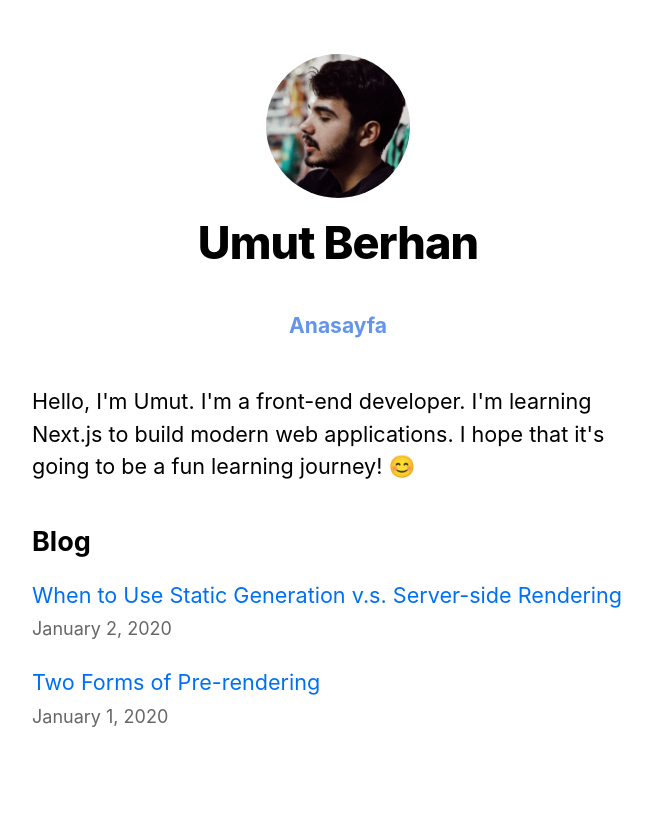
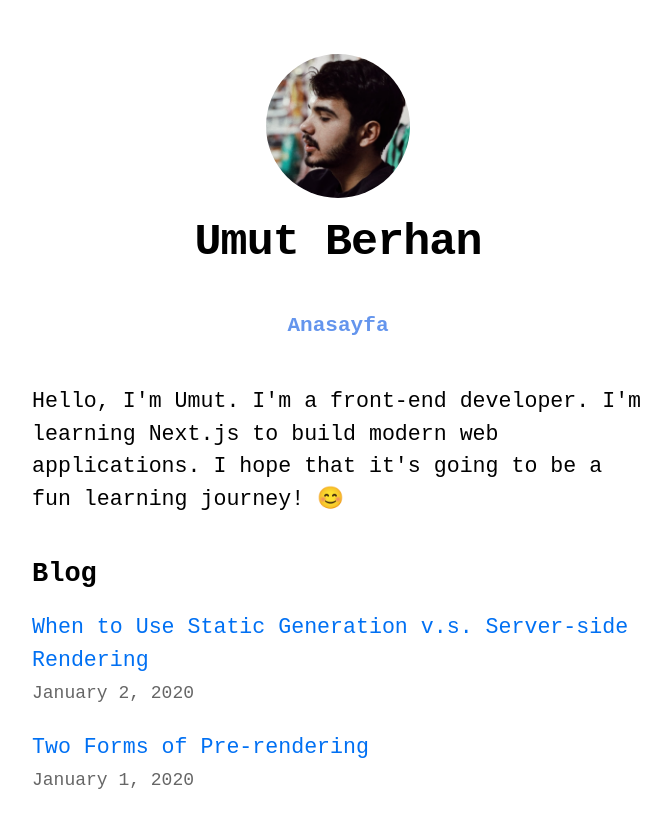
Before and after one commit to umutberhan94/nextjs-blog, a Next.js app: page / in a window 1280 px wide. Shown: the top 828 px of the page, without its empty margins (302-973 px from the left). Built offline with nearby package versions, Linux system fonts and the light colour scheme.

Commit message:
A new font family added

```diff
--- a/styles/global.css
+++ b/styles/global.css
@@ -1,3 +1,7 @@
+* {
+  font-family: 'Courier New', Courier, monospace;
+}
+
 html,
 body {
   padding: 0;
```
